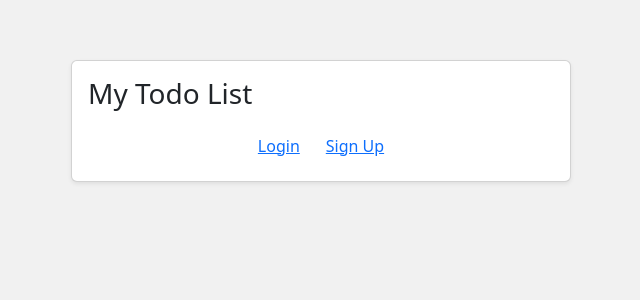
After one commit to DylanNg2412/todo_list, a PHP site: page /home.php in a window 1280 px wide. The commit adds this page. Shown: the top 300 px of the page, without its empty margins (319-959 px from the left). Run offline with PHP 8.4, Linux system fonts and the light colour scheme; data comes from the database, SQL or seed files in the repository.

Commit message:
few changes

```diff
--- /dev/null
+++ b/home.php
@@ -0,0 +1,129 @@
+<?php
+
+
+
+ $host = 'devkinsta_db';
+   $database_name = 'My_ToDo_List';
+   $database_user = 'root';
+ $database_password = 'sU3R6Rm2wtOI8xQA';
+
+ $database = new PDO(
+    "mysql:host=$host;dbname=$database_name",
+    "$database_user",
+    "$database_password"
+ );
+
+ $sql = "SELECT * FROM todos";
+   $query = $database->prepare($sql);
+   $query->execute();
+   $todos = $query -> fetchAll();
+
+?>
+
+
+<!DOCTYPE html>
+<html>
+  <head>
+    <title>TODO App</title>
+    <link
+      href="https://cdn.jsdelivr.net/npm/bootstrap@5.2.3/dist/css/bootstrap.min.css"
+      rel="stylesheet"
+      integrity="sha384-rbsA2VBKQhggwzxH7pPCaAqO46MgnOM80zW1RWuH61DGLwZJEdK2Kadq2F9CUG65"
+      crossorigin="anonymous"
+    />
+    <link
+      rel="stylesheet"
+      href="https://cdn.jsdelivr.net/npm/bootstrap-icons@1.10.2/font/bootstrap-icons.css"
+    />
+    <style type="text/css">
+      body {
+        background: #f1f1f1;
+      }
+    </style>
+  </head>
+  <body>
+    <div
+      class="card rounded shadow-sm"
+      style="max-width: 500px; margin: 60px auto;"
+    >
+      <div class="card-body">
+        <h3 class="card-title mb-3">My Todo List</h3>
+        <?php if ( isset( $_SESSION["user"] ) ) : ?>
+
+        <ul class="list-group">
+          <?php foreach ( $todos as $todo): ?>
+          <li
+            class="list-group-item d-flex justify-content-between align-items-center"
+          >
+          <!-- Update Task-->
+          <form method="POST" action="update_task.php">
+            <input
+            type="hidden"
+            name="todo_completed"
+            value="<?= $todo["completed"]; ?>"
+            />
+            <input
+            type="hidden"
+            name="todo_id"
+            value="<?= $todo["id"]; ?>"
+            />
+            <?php if ($todo["completed"] == 0):?>
+              <button class="btn btn-sm btn-light">
+                <i class="bi bi-square"></i>
+              </button>
+              <span><?= $todo['label'];?></span>
+              <?php else : ?>
+              <button class="btn btn-sm btn-success">
+                <i class="bi bi-check-square"></i>
+              </button>
+              <span class="ms-2 text-decoration-line-through"><?= $todo['label'];?></span>
+              <?php endif; ?>
+           </form>
+
+            <!-- Delete Task -->
+            <form method="POST" action="delete_task.php">
+                <input
+                  type="hidden"
+                  name="todo_label"
+                  value="<?= $todo["label"]; ?>"
+                  />
+              <button class="btn btn-sm btn-danger">
+                <i class="bi bi-trash"></i>
+              </button>
+            </form>
+          </li>
+          <?php endforeach; ?>
+        </ul>
+
+        <?php endif; ?>
+
+        <?php if ( isset( $_SESSION["user"] ) ) : ?>
+        <div class="mt-4">
+          <form method="POST" action="add_tasks.php" class="d-flex justify-content-between ">
+            <input
+              type="text"
+              class="form-control"
+              placeholder="Add new item..."
+              name="todo_label"
+            />
+            <button class="btn btn-primary btn-sm rounded ms-2">Add</button>
+          </form>
+        </div>
+        <?php else : ?>
+          <div class="d-flex justify-content-center ">
+            <a href="/login" class="btn btn-link" id="login">Login</a>
+            <a href="/signup" class="btn btn-link" id="signup">Sign Up</a>
+          </div>
+        <?php endif; ?>
+      </div>
+    </div>
+
+    <?php if ( isset( $_SESSION["user"] ) ) : ?>
+    <div class="d-flex justify-content-center">
+        <a href="/logout" class="btn btn-link p-0" id="login">Logout</a>
+    </div>
+    <?php endif; ?>
+
+    <script src="https://cdn.jsdelivr.net/npm/bootstrap@5.2.3/dist/js/bootstrap.bundle.min.js"></script>
+  </body>
+</html>
--- a/login.php
+++ b/login.php
@@ -47,7 +47,7 @@
     </div>
     <!-- Go back link -->
     <div class="text-center">
-      <a href="index.php" class="text-decoration-none"
+      <a href="/" class="text-decoration-none"
         ><i class="bi bi-arrow-left-circle"></i> Go back</a
       >
     </div>
--- a/logout.php
+++ b/logout.php
@@ -1,7 +1,4 @@
 <?php
-
-    // start session
-    session_start();
 
     // remove user session
     unset( $_SESSION['user'] );
--- a/signup.php
+++ b/signup.php
@@ -77,7 +77,7 @@
 
     <!-- Go back link -->
     <div class="text-center">
-      <a href="index.php" class="text-decoration-none"
+      <a href="/" class="text-decoration-none"
         ><i class="bi bi-arrow-left-circle"></i> Go back</a
       >
     </div>
--- a/update_task.php
+++ b/update_task.php
@@ -13,11 +13,11 @@ $database = new PDO(
     $database_password
 );
 
-// step 3: get student id and updated name from $_POST
+// step 3: get task id and completed is 0/1 from $_POST
 $todo_id = $_POST['todo_id'];
 $todo_completed = $_POST["todo_completed"];
 
-// do error checking. Check if student name is empty or not
+// do error checking. Check if task is completed or not
 if ($todo_completed == 0) {
     $sql = "UPDATE todos SET completed = 1 WHERE id = :id";
 } else if ($todo_completed == 1) {
```
Also changed, not shown: index.php (+28 -118 lines).
